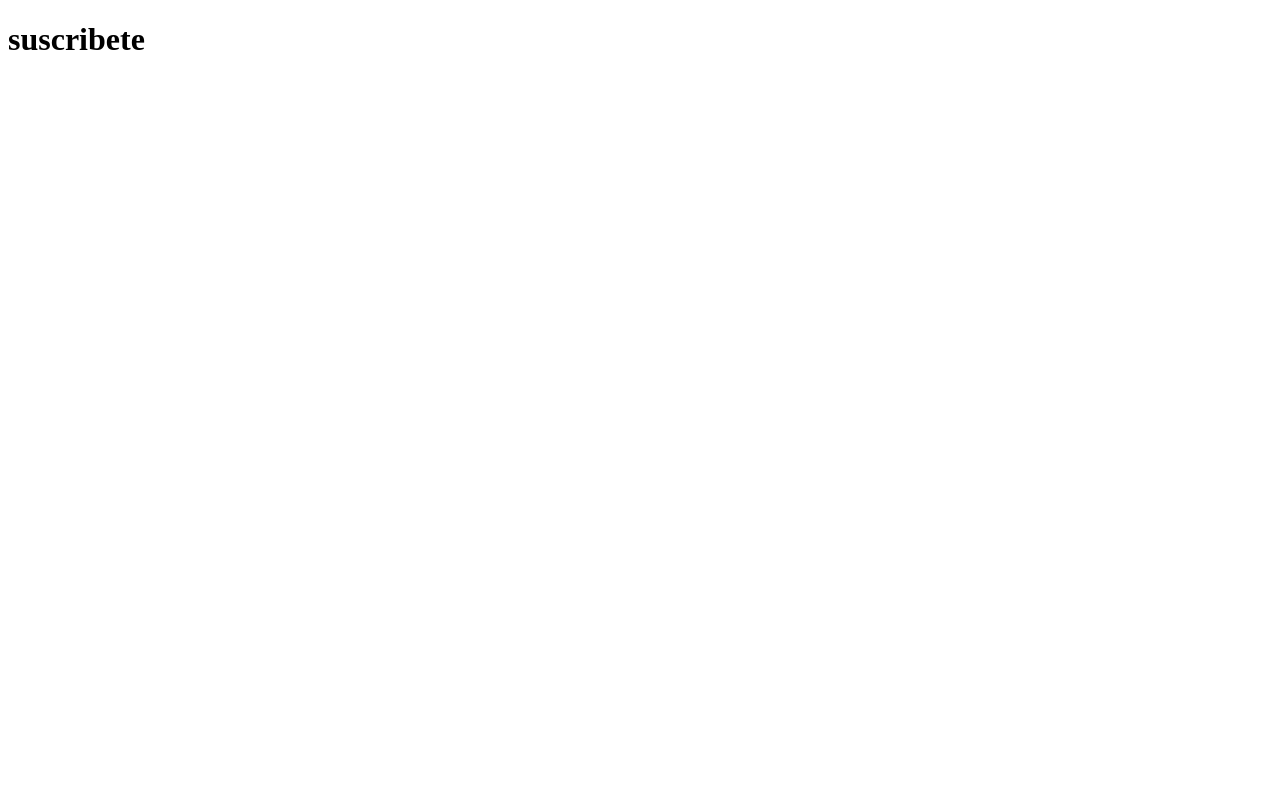
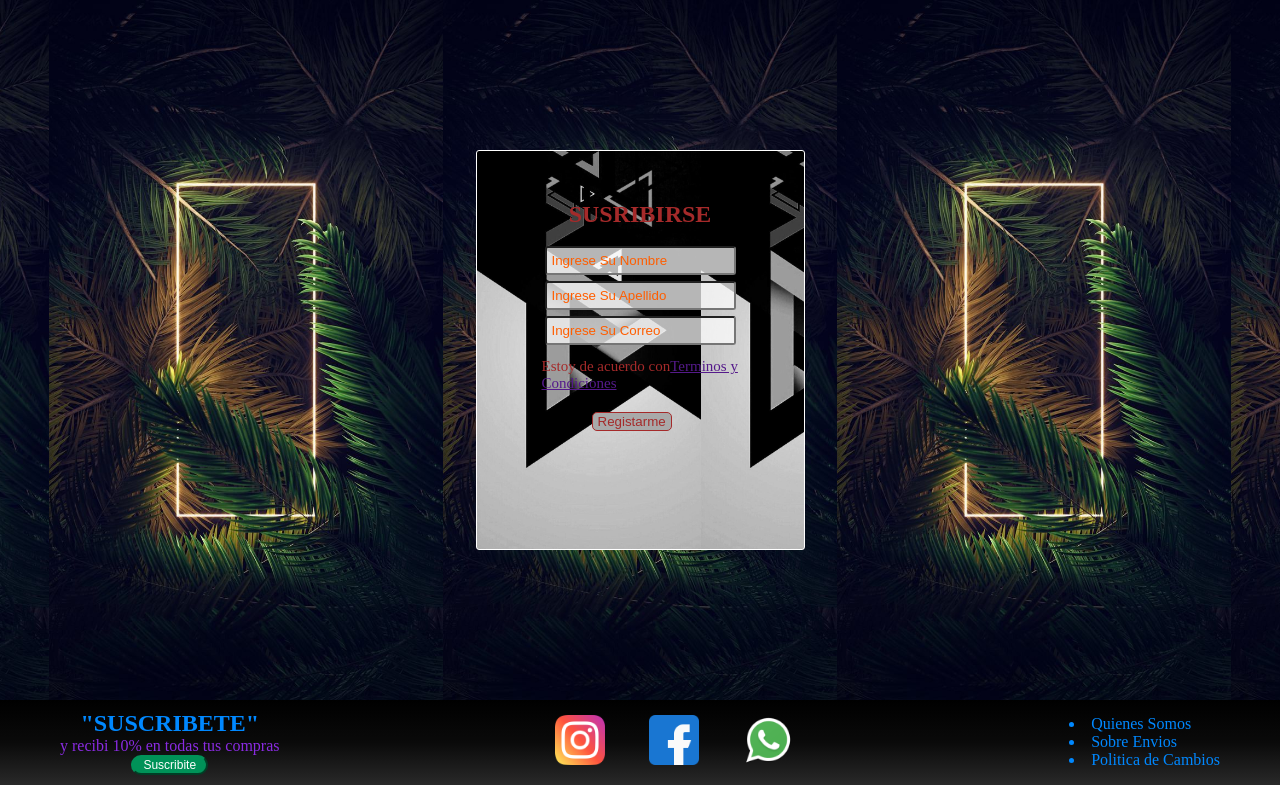
Before and after one commit to NachoBeta/Proyecto, a plain HTML site: page suscribite.html in a window 1280 px wide. Drawn offline with Linux system fonts and the light colour scheme.

Commit message:
first commit

```diff
--- a/css/style.css
+++ b/css/style.css
@@ -68,7 +68,6 @@ nav{
     text-align: center;
     background-color: black;
     justify-content: space-evenly;
-
 }
 nav a{
     text-decoration: none;
@@ -223,10 +222,12 @@ main{
 /*pagina Nuevo*/
 
 .nuevo_h1{
+    font-size: 50px;
     text-align: center;
-    color: blueviolet;
-    padding: 10px;
-    background-color: rgb(25, 0, 44);
+    color: orangered;
+    padding: 5px;
+    background-image: url(/multimedia/ff/descargar\ \(2\).jpg);
+    background-size: contain;
 }
 .nuevo{
     background:linear-gradient(rgb(0, 0, 0),rgb(35, 0, 28));
@@ -269,8 +270,10 @@ main{
 .contenedor-tarjeta{
     display: flex;
     flex-flow: row wrap;
-    justify-content: center;
     background-image: url(/multimedia/neonnuevo.jpg);
+    background-size: contain;
+    position: center;
+
 
 }
 /*pagina top*/
@@ -438,6 +441,63 @@ main{
 
 }
 
+/*pagina suscribite*/
+.caja{
+    background-image: url(/multimedia/ff/descargar\ \(1\).jpg);
+    height: 700px;
+    display: flex;
+    justify-content: center;
+    padding: 150px 500px;
+    background-size: contain;
+    background-position-x:center;
+}
+.contenedor_suscribe{
+    background-image: url(/multimedia/P.jpg);
+    background-size: contain;
+    border: 1px solid rgb(255, 255, 255);
+    border-radius: 3px;
+    padding: 50px;
+
+}
+.contenedor_suscribe h1{
+    color: brown;
+    text-align: center;
+
+}
+.contenedor_suscribe-1{
+    margin: 15px;
+    color: brown;
+    font-size: 15px;
+}
+.contenedor_suscribe-1 input{
+    border-radius: 3px;
+    margin: 3px;
+    padding: 5px;
+    background-color: whitesmoke;
+    background-color: rgba(255, 255, 255, 0.715);
+
+}
+.contenedor_suscribe-1 button{
+    padding: 1px 5px;
+    background-color: rgb(169, 169, 169);
+    border: 1px solid brown;
+    margin: 20px 50px;
+    color: brown;
+    border-radius: 5px;
+    transition: 2s;
+}
+.contenedor_suscribe-1 button:hover{
+    box-shadow: 0 0 15px rgb(130, 0, 0);
+    transform: scale(1.1);
+    color: rgb(255, 0, 0);
+}
+.contenedor_suscribe-1 p{
+    margin-top: 10px;
+}
+
+
+
+
 /*responsi*/
 .responsive{
     width: 100%;
--- a/suscribite.html
+++ b/suscribite.html
@@ -5,10 +5,44 @@
     <meta http-equiv="X-UA-Compatible" content="IE=edge">
     <meta name="viewport" content="width=device-width, initial-scale=1.0">
     <link rel="shortcut icon" href="./multimedia/favic.png" type="image/x-icon">
-    <title>Document</title>
+    <link rel="stylesheet" href="/css/style.css">
+    <title>Suscribite</title>
 </head>
 <body>
-    <h1>suscribete</h1>
+    <div class="caja">
+        <section class="contenedor_suscribe">
+            <h1>SUSRIBIRSE</h1>
+            <div class="contenedor_suscribe-1">
+                <input type="text" name="nombres" id="nombres" placeholder="Ingrese Su Nombre">
+                <input type="text" name="Apellidos" id="Apellidos" placeholder="Ingrese Su Apellido">
+                <input type="email" name="Email" id="Email" placeholder="Ingrese Su Correo">
+                <p>Estoy de acuerdo con<a href="">Terminos y Condiciones</a></p>
+                <button>Registarme</button>
+            </div>
+
+
+
+        </section>
+    </div>
+    <footer>
+        <section class="footer">
+            <div class="suscribite">
+                <h2>"SUSCRIBETE"</h2>
+                <p>y recibi 10% en todas tus compras</p>
+                <a href="./suscribite.html"><button id="boton" >Suscribite</button></a>
+            </div>
+            <div class="logo">
+                <a href=""><img src="./multimedia/instagram.png" alt="intragam"></a>
+                <a href=""><img src="/multimedia/facebook.png" alt="faceboock"></a>
+                <a href=""><img src="./multimedia/Whatsapp.png" alt="whatsapp"></a>
+            </div>
+            <div class="noso">
+                <li>Quienes Somos</li>
+                <li>Sobre Envios</li>
+                <li>Politica de Cambios</li>
+            </div>
+        </section>
+    </footer>
 
 </body>
 </html>
```
Also changed, not shown: multimedia/ff/1.jpg (added), multimedia/ff/2_000+ Fondos de Pantalla Animados Gratis.png (added), multimedia/ff/Descubre Los Inesperados y Prácticos Usos De La Mantequilla.jpg (added), multimedia/ff/Foto de Pixabay en Pexels.jpg (added), multimedia/ff/descargar (1).jpg (added), multimedia/ff/descargar (2).jpg (added), multimedia/ff/descargar.jpg (added), multimedia/ff/wood floor texture.jpg (added).
